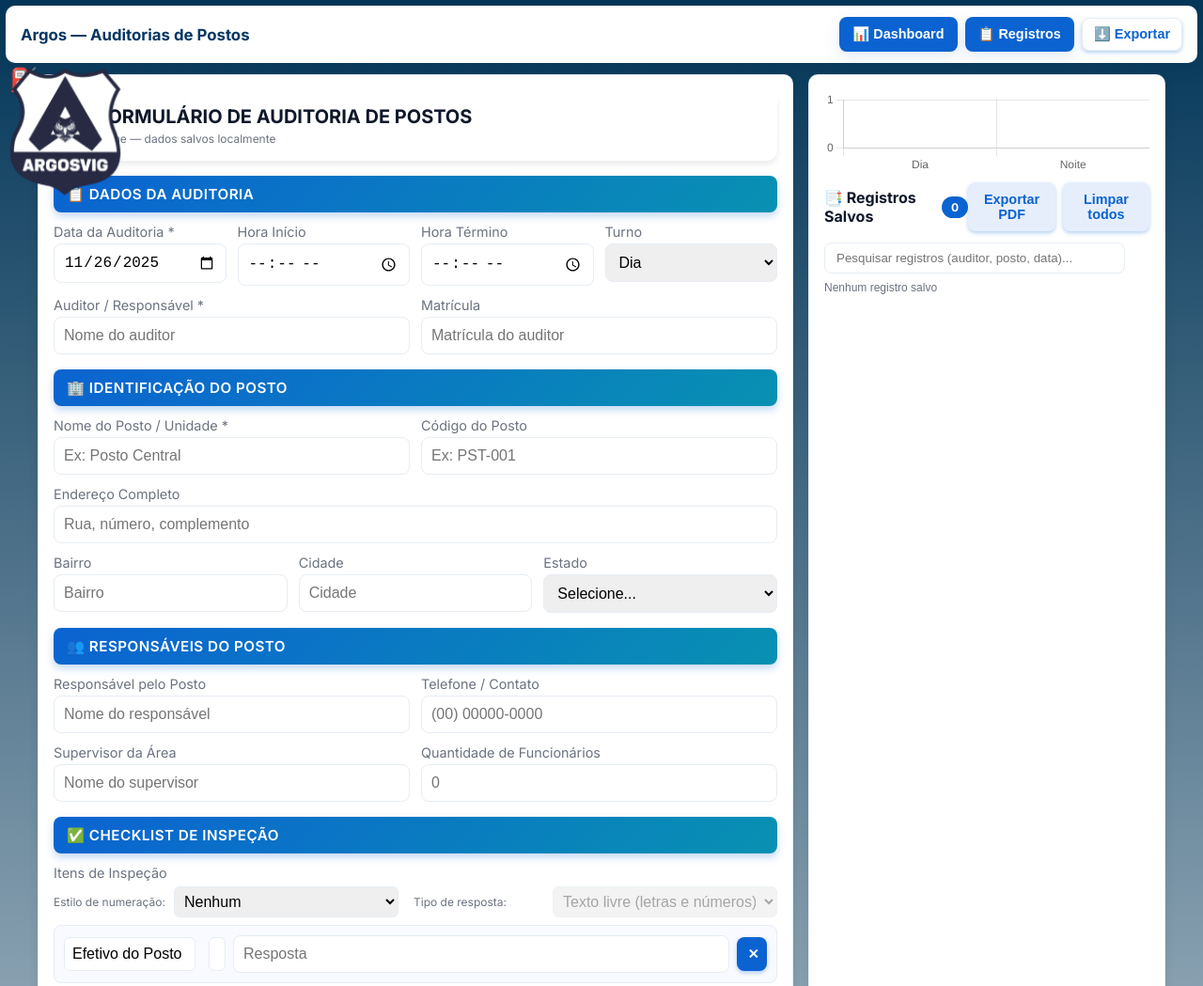
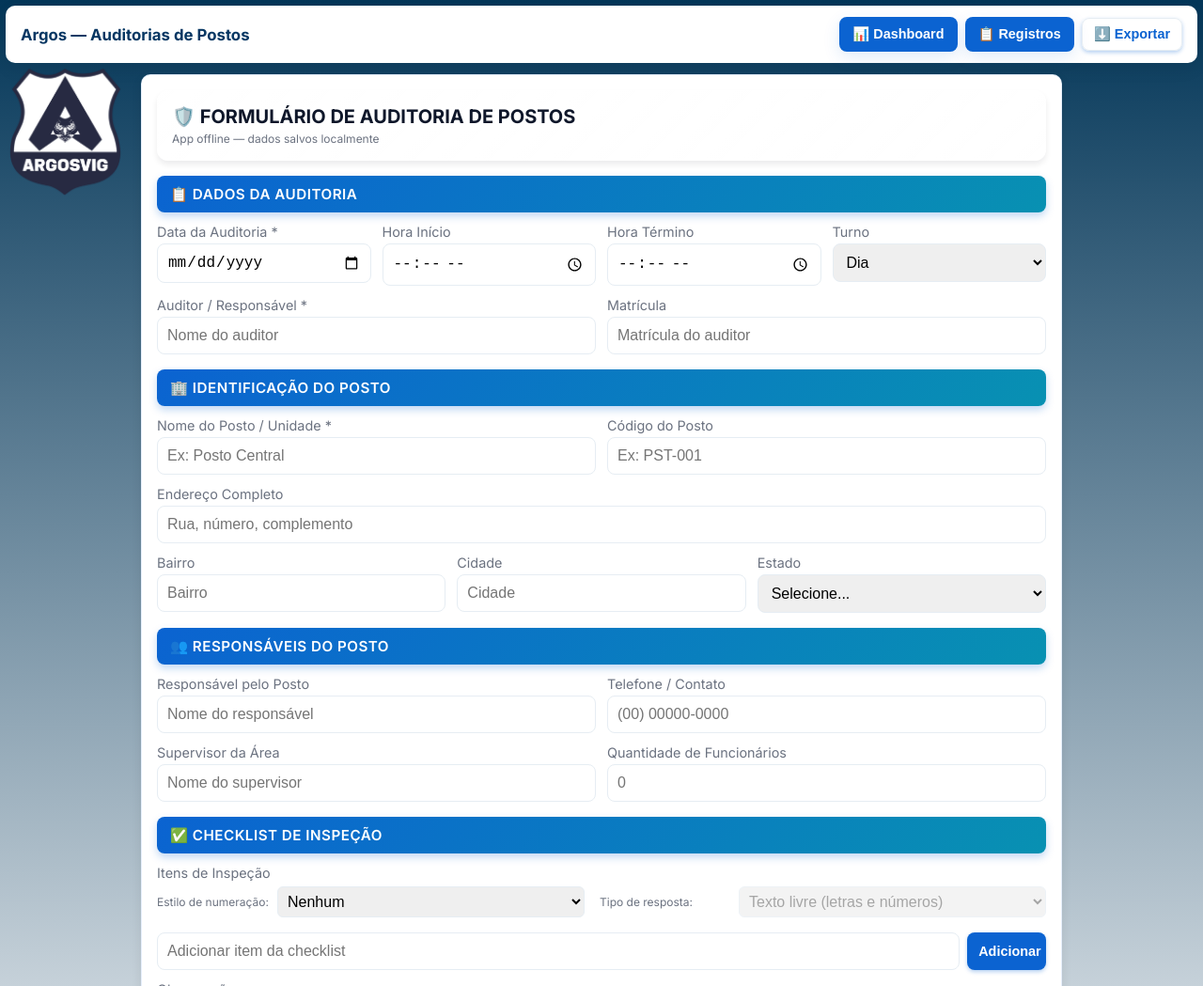
Before and after one commit to Digitbr/Rondas-argos.com, a website: page rondas argos.html in a window 1280 px wide. Shown: the top 1049 px of the page at 94% size. Drawn offline with nearby package versions, Linux system fonts and the light colour scheme.

Commit message:
Add files via upload

```diff
--- a/dashboard.html
+++ b/dashboard.html
@@ -62,8 +62,9 @@
   <div class="container">
     <div class="card">
       <div class="controls">
-        <button id="backBtn">← Voltar</button>
-        <button id="refresh">Atualizar</button>
+          <button id="backBtn">← Voltar</button>
+          <button id="refresh">Atualizar</button>
+          <button id="toggleRealtime">Iniciar tempo real</button>
         <button id="exportPdf">Exportar PDF</button>
         <button id="exportLocations">Exportar Localizações (JSON)</button>
         <button id="exportLocationsCsv">Exportar Localizações (CSV)</button>
@@ -92,10 +93,15 @@
 
   <script src="https://cdn.jsdelivr.net/npm/chart.js"></script>
   <script src="https://unpkg.com/leaflet@1.9.4/dist/leaflet.js"></script>
+  <script src="https://unpkg.com/leaflet.heat/dist/leaflet-heat.js"></script>
   <script src="https://cdnjs.cloudflare.com/ajax/libs/jspdf/2.5.1/jspdf.umd.min.js"></script>
   <script src="postos.js"></script>
   <script>
     const storageKey = 'rondas_registros_v1';
+    // Centro aproximado do Espírito Santo
+    const ES_CENTER = [-19.3, -40.3];
+    const ES_BOUNDS = L.latLngBounds(L.latLng(-21.5, -41.9), L.latLng(-18.0, -39.0));
+    let realtimeInterval = null;
 
     function readStorage(){ try { return JSON.parse(localStorage.getItem(storageKey) || '[]'); } catch { return []; }}
 
@@ -139,12 +145,16 @@
     function makeColorFromString(str){ let h=0; for(let i=0;i<str.length;i++){ h = str.charCodeAt(i) + ((h<<5)-h);} const c = (h & 0x00FFFFFF).toString(16).toUpperCase(); return '#'+('00000'.substring(0,6-c.length)+c); }
 
     function renderMap(records){
-      // Limitar e focar no Espírito Santo (bounding box aproximado)
-      const ES_BOUNDS = L.latLngBounds(L.latLng(-21.5, -41.9), L.latLng(-18.0, -39.0));
-      const ES_CENTER = [-19.3, -40.3];
-
-      const map = L.map('map', { maxBounds: ES_BOUNDS, minZoom: 6, maxZoom: 13, maxBoundsViscosity: 0.8 }).setView(ES_CENTER, 7);
-      L.tileLayer('https://{s}.tile.openstreetmap.org/{z}/{x}/{y}.png',{maxZoom:19, attribution:'© OpenStreetMap'}).addTo(map);
+      // Reutiliza mapa existente para evitar recriações, e adiciona heatmap
+      if(!window.leafletMap){
+        window.leafletMap = L.map('map', { maxBounds: ES_BOUNDS, minZoom: 6, maxZoom: 13, maxBoundsViscosity: 0.8 }).setView(ES_CENTER, 7);
+        L.tileLayer('https://{s}.tile.openstreetmap.org/{z}/{x}/{y}.png',{maxZoom:19, attribution:'© OpenStreetMap'}).addTo(window.leafletMap);
+        window.mapLayerGroup = L.layerGroup().addTo(window.leafletMap);
+        window.heatLayer = null;
+      } else {
+        window.mapLayerGroup.clearLayers();
+        if(window.heatLayer){ try{ window.leafletMap.removeLayer(window.heatLayer);}catch(e){} window.heatLayer = null; }
+      }
 
       const groups = {};
       records.forEach(r => {
@@ -154,28 +164,34 @@
         groups[s].push(r);
       });
 
+      const allCoords = [];
       Object.keys(groups).forEach(supervisor=>{
         const items = groups[supervisor].sort((a,b)=> (a.geo?.ts||0)-(b.geo?.ts||0));
         const color = makeColorFromString(supervisor).slice(0,7);
         const latlngs = [];
         items.forEach(it=>{
-          // ignorar pontos sem coordenada ou fora do ES
           if (!it.geo) return;
           const lat = it.geo.lat, lng = it.geo.lng;
           if (!ES_BOUNDS.contains([lat, lng])) return;
-          const marker = L.circleMarker([lat, lng], { radius:8, color: color, fillColor: color, fillOpacity:0.9 }).addTo(map);
+          const marker = L.circleMarker([lat, lng], { radius:8, color: color, fillColor: color, fillOpacity:0.9 });
+          marker.addTo(window.mapLayerGroup);
           const when = new Date(it.geo.ts).toLocaleString();
           const posto = it.posto?.nome || 'Sem identificação';
           marker.bindPopup(`<strong>${escapeHtml(supervisor)}</strong><br/>Posto: ${escapeHtml(posto)}<br/>Data: ${escapeHtml(it.data||'')} ${escapeHtml(it.horaInicio||'')}<br/>Horário captura: ${when}`);
           latlngs.push([lat, lng]);
+          allCoords.push([lat, lng]);
         });
-        if(latlngs.length>1){ L.polyline(latlngs, { color: color, weight:3, opacity:0.8 }).addTo(map); }
+        if(latlngs.length>1){ L.polyline(latlngs, { color: color, weight:3, opacity:0.8 }).addTo(window.mapLayerGroup); }
       });
 
-      // ajustar bounds para os pontos válidos; se nenhum, centralizar no ES
-      const allCoords = records.filter(r=>r.geo && ES_BOUNDS.contains([r.geo.lat, r.geo.lng])).map(r=>[r.geo.lat, r.geo.lng]);
-      if(allCoords.length>0) map.fitBounds(allCoords, { padding:[40,40], maxZoom: 12 });
-      else map.setView(ES_CENTER, 7);
+      // heatmap
+      if(allCoords.length>0){
+        const heatPoints = allCoords.map(c=>[c[0], c[1], 0.6]);
+        try{ window.heatLayer = L.heatLayer(heatPoints, { radius: 25, blur: 15, maxZoom: 12, gradient: { 0.4: '#30aaff', 0.65: '#ffb347', 1: '#ff3333' } }).addTo(window.leafletMap); }catch(e){console.warn('heat failed', e)}
+        try{ window.leafletMap.fitBounds(allCoords, { padding:[40,40], maxZoom: 12 }); }catch(e){ window.leafletMap.setView(ES_CENTER, 7); }
+      } else {
+        window.leafletMap.setView(ES_CENTER, 7);
+      }
     }
 
     function escapeHtml(text){ if(!text) return ''; return String(text).replace(/[&<>"']/g, m=>({'&':'&amp;','<':'&lt;','>':'&gt;','"':'&quot;',"'":'&#039;'}[m])); }
@@ -191,6 +207,11 @@
     }
 
     document.getElementById('refresh').addEventListener('click', refresh);
+    document.getElementById('toggleRealtime').addEventListener('click', ()=>{
+      const btn = document.getElementById('toggleRealtime');
+      if(realtimeInterval){ clearInterval(realtimeInterval); realtimeInterval = null; btn.textContent = 'Iniciar tempo real'; }
+      else { realtimeInterval = setInterval(refresh, 7000); btn.textContent = 'Parar tempo real'; }
+    });
     document.getElementById('exportPdf').addEventListener('click', ()=>{ exportAllPdf(); });
 
     // Voltar ao formulário
--- a/ronda.css
+++ b/ronda.css
@@ -32,6 +32,9 @@
       .layout{
         max-width:1200px;margin:0 auto;display:grid;grid-template-columns:1fr;gap:16px
       }
+      /* Quando usado em páginas com apenas o formulário, centraliza o card principal */
+      .layout--centered{display:flex;justify-content:center}
+      .layout--centered > .card{width:100%;max-width:980px;margin:0 auto}
       .section-header{
         background: linear-gradient(135deg, #0b63d1, #0891b2);
         color: white;
--- a/rondas argos.html
+++ b/rondas argos.html
@@ -20,14 +20,14 @@
       }
 
     </style>
-    <script src="https://cdn.jsdelivr.net/npm/chart.js"></script>
+
     <script src="https://cdnjs.cloudflare.com/ajax/libs/jspdf/2.5.1/jspdf.umd.min.js"></script>
   </head>
   <body>
     <!-- menus laterais removidos: left 'Navegar' e right 'Menu' -->
     <div class="topbar">
       <div class="brand">
-        <div class="logo">⛽</div>
+        <div class="logo"></div>
         <div class="title">Argos — Auditorias de Postos</div>
       </div>
       <div class="top-actions">
@@ -37,7 +37,7 @@
       </div>
     </div>
 
-    <div class="layout">
+    <div class="layout layout--centered">
       <div class="card">
         <header>
           <div>
@@ -218,22 +218,7 @@
         </form>
       </div>
 
-      <aside class="card">
-        <canvas id="summaryChart" height="90" style="width:100%;max-width:100%;margin-bottom:8px;max-height:140px"></canvas>
-        <div style="display:flex;justify-content:space-between;align-items:center;margin-bottom:12px">
-          <strong style="display:flex;align-items:center;gap:8px">📑 Registros Salvos <span class="count-badge">0</span></strong>
-          <div style="display:flex;gap:8px">
-            <button id="exportPdf" class="secondary">Exportar PDF</button>
-            <button id="clearAll" class="secondary">Limpar todos</button>
-          </div>
-        </div>
-        <div class="saved-header">
-          <input id="savedSearch" class="search-input" placeholder="Pesquisar registros (auditor, posto, data)..." />
-        </div>
-        <div id="savedList" class="list">
-          <!-- itens salvos aparecem aqui -->
-        </div>
-      </aside>
+      <!-- aside de Registros Salvos removido conforme solicitado -->
     </div>
 
     <!-- Adicionando a logo -->
@@ -263,10 +248,7 @@
       }
       function writeStorage(arr){localStorage.setItem(storageKey, JSON.stringify(arr))}
 
-      function readSummary(){
-        try{return JSON.parse(localStorage.getItem(storageSummaryKey) || 'null')}catch(e){return null}
-      }
-      function writeSummary(obj){localStorage.setItem(storageSummaryKey, JSON.stringify(obj))}
+      // summary (gráfico) removido — funções relacionadas excluídas
 
       // Inicialização do formulário
       function init(){
@@ -278,22 +260,8 @@
         const checklistEl = $('checklist');
         defaultChecklist.forEach(item => addChecklistRow(item.item, item.category));
 
-        // carregar registros salvos
-        renderSavedList();
-
-        // carregar/gerar summary (contagem por turno) para o gráfico
-        const summary = readSummary();
-        if(summary){
-          // se já existe resumo, renderizar o gráfico a partir dele
-          updateChartFromSummary(summary);
-        } else {
-          // calcular a partir dos registros existentes e salvar para uso futuro
-          const list = readStorage();
-          const c = computeChartData(list);
-          const s = { labels: c.labels, counts: c.data };
-          writeSummary(s);
-          updateChartFromSummary(s);
-        }
+          // carregar registros salvos
+          renderSavedList();
       }
 
       function createStatusControl(value){
@@ -504,62 +472,9 @@
           div.appendChild(left); div.appendChild(right);
           el.appendChild(div);
         });
-        updateChart(list);
       }
 
-      // Gráfico resumo (Registros por Turno)
-      let summaryChart = null;
-      function computeChartData(list){
-        const labels = ['Dia','Noite'];
-        const counts = { 'Dia':0, 'Noite':0 };
-        (list||[]).forEach(r=>{ if(counts[r.turno]!==undefined) counts[r.turno]++; });
-        return { labels, data: labels.map(l=>counts[l]) };
-      }
-
-      function createChartIfNeeded(){
-        const ctx = $('summaryChart').getContext('2d');
-        if(summaryChart) return summaryChart;
-        summaryChart = new Chart(ctx, {
-          type: 'bar',
-          data: { labels: [], datasets: [{ label: 'Registros', data: [], backgroundColor: ['#60a5fa','#34d399','#f97316'] }] },
-          options: {
-            responsive:true,
-            maintainAspectRatio:true,
-            animation:false,
-            scales:{ y:{ beginAtZero:true, precision:0, ticks:{ stepSize:1 } } },
-            plugins:{ legend:{ display:false }, tooltip:{ enabled:true } },
-            datasets:{ bar:{ maxBarThickness:48 } }
-          }
-        });
-        return summaryChart;
-      }
-
-      let chartUpdateTimer = null;
-      function updateChart(list){
-        // debounce para reduzir repinturas consecutivas
-        if(chartUpdateTimer) clearTimeout(chartUpdateTimer);
-        chartUpdateTimer = setTimeout(()=>{
-          const chart = createChartIfNeeded();
-          const d = computeChartData(list);
-          chart.data.labels = d.labels;
-          chart.data.datasets[0].data = d.data;
-          chart.update();
-        }, 80);
-      }
-
-      function updateChartFromSummary(summary){
-        const chart = createChartIfNeeded();
-        chart.data.labels = summary.labels;
-        chart.data.datasets[0].data = summary.counts;
-        chart.update();
-      }
-
-      function incrementSummaryForTurno(turno, delta){
-        const existing = readSummary();
-        const s = existing || { labels:['Dia','Noite'], counts:[0,0] };
-        const idx = s.labels.indexOf(turno);
-        if(idx>=0){ s.counts[idx] = Math.max(0, (s.counts[idx]||0) + delta); writeSummary(s); updateChartFromSummary(s); }
-      }
+      // Funções do gráfico removidas porque a exibição foi retirada desta página
 
       function getPrefix(style, idx){
         if(!style || style==='none') return '';
```
Also changed, not shown: registros.html (+3 -1 lines).
